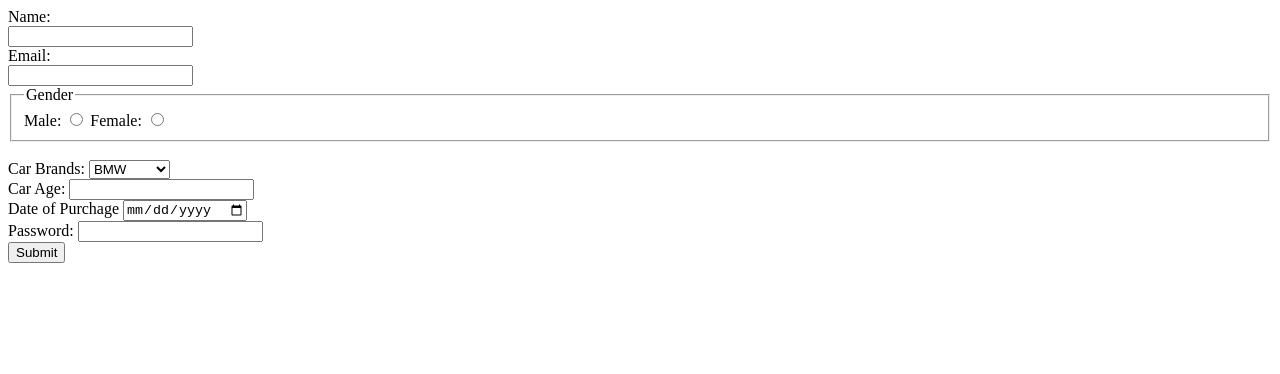
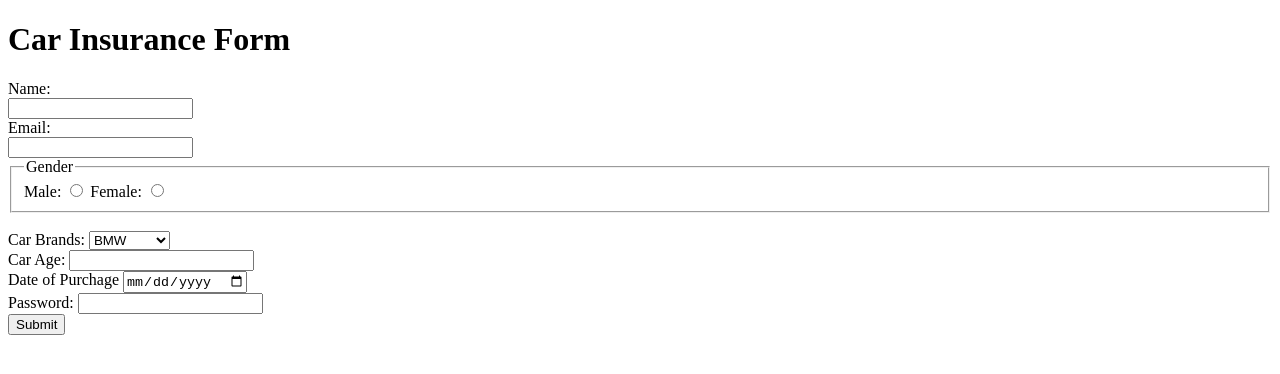
Before and after one commit to acciojob/car-insurance-form-ayush-singh05, a website: page main.html in a window 1280 px wide. Drawn offline with Linux system fonts and the light colour scheme.

Commit message:
Update main.html

```diff
--- a/main.html
+++ b/main.html
@@ -8,7 +8,8 @@
 
 <body>
 	<!-- the entire body must be written by student -->
-	<form >
+	<h1>Car Insurance Form</h1>
+    <form >
         <label for="name">Name:</label>
         <br>
         <input type="text" id="name" name="name">
```
